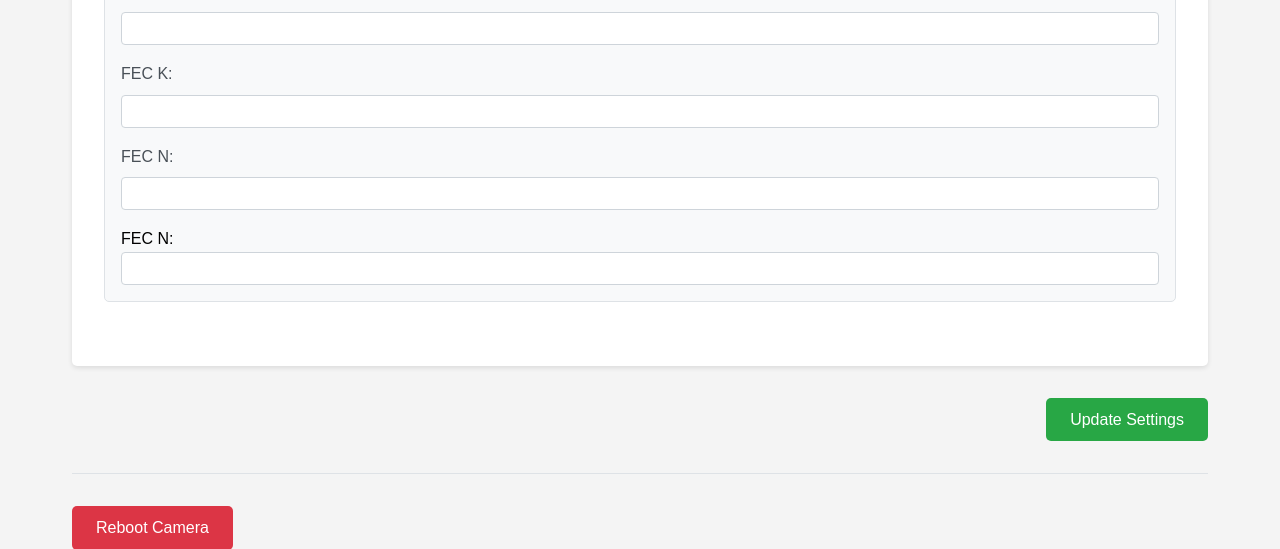
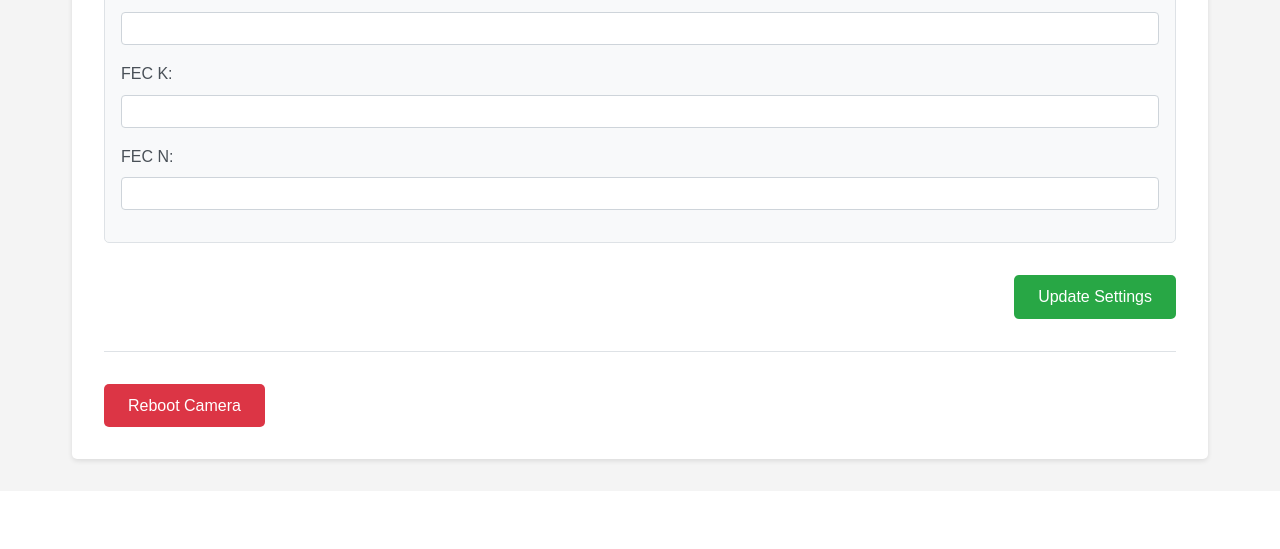
Before and after one commit to angorb/radxa_gs_webUI, a Flask app: page /camera in a window 1280 px wide. Shown: the part 1215-1764 px from the top of the page. After the commit the page ends 1680 px from the top, so only its background shows below. Run offline with Flask 3, Linux system fonts and the light colour scheme.

Commit message:
Update camera_settings.html

```diff
--- a/templates/camera_settings.html
+++ b/templates/camera_settings.html
@@ -89,9 +89,6 @@
                         <input type="number" id="fec_k" name="fec_k" class="config-input" value="{{ wfb.fec_k if wfb }}">
                     </div>
                     <div class="config-field">
-                        <label for="fec_n">FEC N:</label>
-                        <input type="number" id="fec_n" name="fec_n" class="config-input" value="{{ wfb.fec_n if wfb }}">
-                    </div>
                         <label for="fec_n">FEC N:</label>
                         <input type="number" id="fec_n" name="fec_n" class="config-input" value="{{ wfb.fec_n if wfb }}">
                     </div>
```
